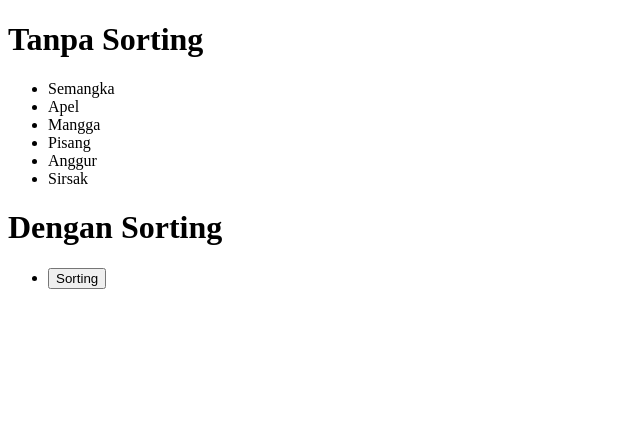
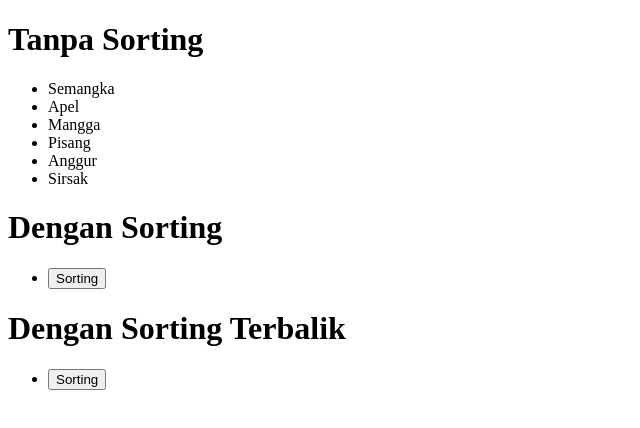
Before and after one commit to SySafarila/tugas-sorting, a plain HTML site: page index.html in a window 1280 px wide. Shown: the whole page, without its empty margins (0-640 px from the left). Drawn offline with Linux system fonts and the light colour scheme.

Commit message:
add reverse

```diff
--- a/index.html
+++ b/index.html
@@ -17,6 +17,12 @@
         <li><button onclick="fruitsSorting()">Sorting</button></li>
       </ul>
     </div>
+    <div>
+      <h1>Dengan Sorting Terbalik</h1>
+      <ul id="fruitsSortingReverse">
+        <li><button onclick="fruitsSortingReverse()">Sorting</button></li>
+      </ul>
+    </div>
     <script src="./sorting.js"></script>
   </body>
 </html>
--- a/sorting.js
+++ b/sorting.js
@@ -19,3 +19,17 @@ const fruitsSorting = () => {
   return (document.getElementById("fruitsSorting").innerHTML =
     result.join("\n"));
 };
+
+// Dengan sorting terbalik
+const fruitsSortingReverse = () => {
+  let sort = fruits.sort().reverse(); // Sorting (Mengurutkan) data secara ascending
+
+  // Memisahkan buah-buah
+  let result = sort.map((fruit) => {
+    return `<li>${fruit}</li>`;
+  });
+
+  // Menampilkan data
+  return (document.getElementById("fruitsSortingReverse").innerHTML =
+    result.join("\n"));
+};
```
